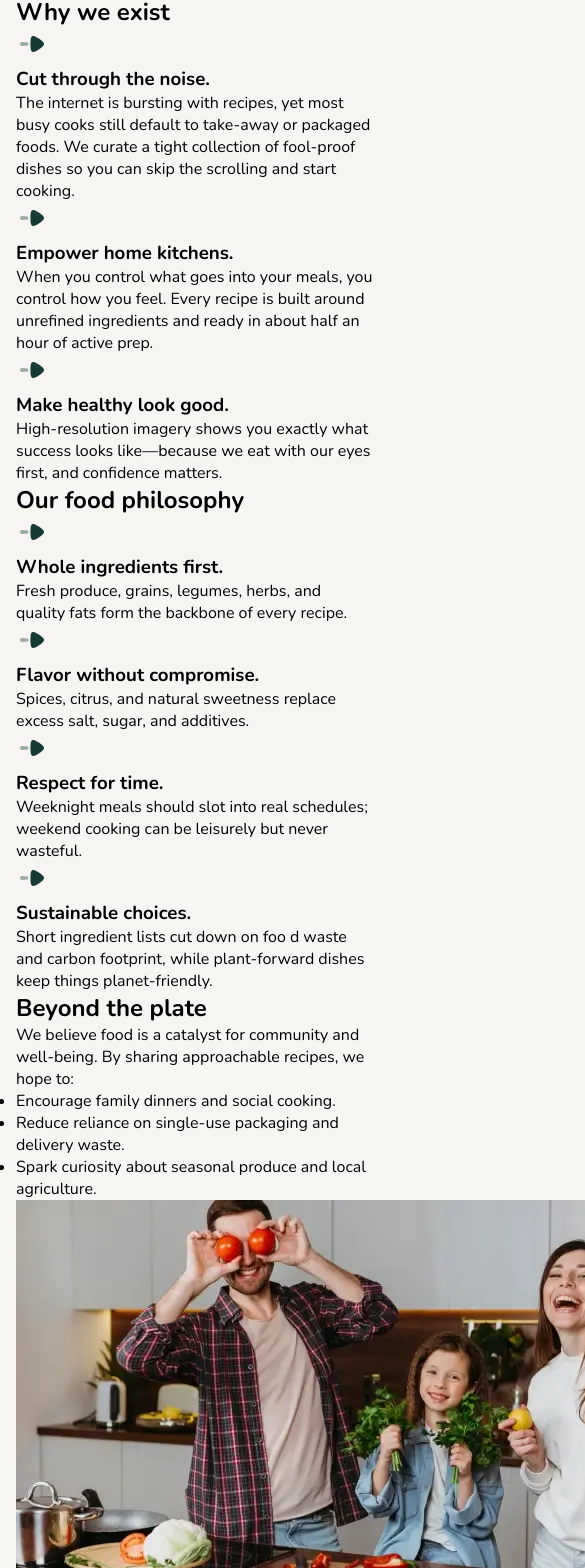
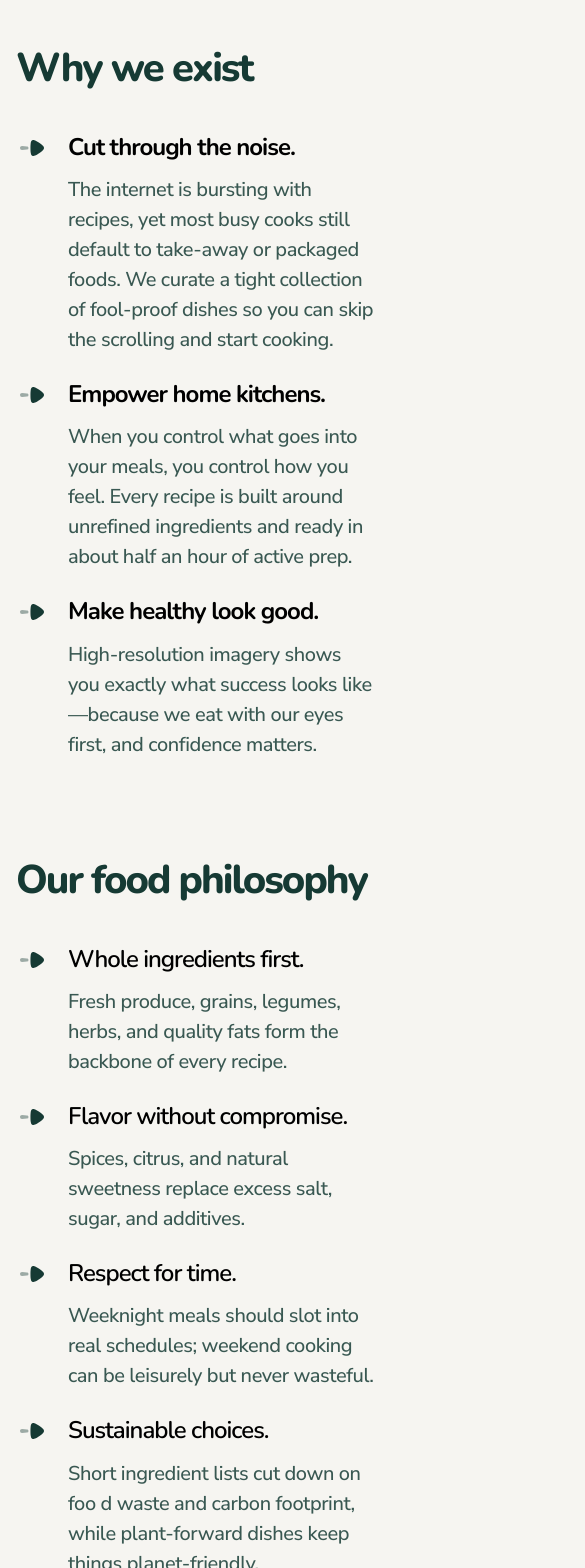
Before and after one commit to niiquash/recipe-finder, a React (Vite) app: page /about in a window 390 px wide. Shown: the part 1099-2667 px from the top of the page, 585 px wide, since content can reach past the window. Built offline with nearby package versions, Linux system fonts and the light colour scheme.

Commit message:
- Complete about page mobile screen width

```diff
--- a/src/components/browse-recipes/BrowseRecipes.css
+++ b/src/components/browse-recipes/BrowseRecipes.css
@@ -2,7 +2,6 @@
 * Action Section
 ************************************************/
 .action-section {
-  margin-top: 64px;
   background-color: #e9ede8;
   border-radius: 16px;
   padding: 48px 16px;
--- a/src/pages/about-page/AboutPage.css
+++ b/src/pages/about-page/AboutPage.css
@@ -1,3 +1,6 @@
+/****************************
+* Mission Section
+****************************/
 .about-page-container {
   padding-left: 16px;
   padding-right: 16px;
@@ -67,3 +70,138 @@
   right: 0;
   bottom: 30%;
 }
+
+/****************************
+* Exist Section
+****************************/
+.exist-section {
+  display: flex;
+  flex-direction: column;
+  gap: 40px;
+  padding-top: 48px;
+  padding-bottom: 48px;
+}
+
+.exist-section h2 {
+  font-size: 40px;
+  font-weight: 800;
+  line-height: 120%;
+  letter-spacing: -2px;
+  color: #163a34;
+}
+
+.exist-bullets {
+  display: flex;
+  flex-direction: column;
+  gap: 24px;
+}
+
+.exist-bullet-point {
+  display: flex;
+  align-items: start;
+  gap: 20px;
+}
+
+.exist-article h3 {
+  font-size: 24px;
+  font-weight: 700;
+  line-height: 130%;
+  letter-spacing: -1px;
+}
+
+.exist-article p {
+  margin-top: 12px;
+  font-family: "Nunito Sans", sans-serif;
+  font-size: 20px;
+  font-weight: 500;
+  line-height: 150%;
+  letter-spacing: -0.4px;
+  color: #395852;
+}
+
+/****************************
+* Philosophy Section
+****************************/
+.philosophy-section {
+  display: flex;
+  flex-direction: column;
+  gap: 40px;
+  padding-top: 48px;
+  padding-bottom: 48px;
+}
+
+.philosophy-section h2 {
+  font-size: 40px;
+  font-weight: 800;
+  line-height: 120%;
+  letter-spacing: -2px;
+  color: #163a34;
+}
+
+.philosophy-bullets {
+  display: flex;
+  flex-direction: column;
+  gap: 24px;
+}
+
+.philosophy-bullet-point {
+  display: flex;
+  align-items: start;
+  gap: 20px;
+}
+
+.philosophy-article h3 {
+  font-size: 24px;
+  font-weight: 600;
+  line-height: 130%;
+  letter-spacing: -1px;
+}
+
+.philosophy-article p {
+  font-family: "Nunito Sans", sans-serif;
+  margin-top: 12px;
+  font-size: 20px;
+  font-weight: 500;
+  line-height: 150%;
+  letter-spacing: -0.4px;
+  color: #395852;
+}
+/****************************
+* Beyond Section
+****************************/
+.beyond-section {
+  padding-top: 48px;
+  padding-bottom: 48px;
+  display: flex;
+  flex-direction: column;
+  gap: 32px;
+}
+
+.beyond-article h2 {
+  font-size: 40px;
+  font-weight: 800;
+  line-height: 120%;
+  letter-spacing: -2px;
+  color: #163a34;
+}
+
+.beyond-section p,
+.beyond-article-list {
+  font-family: "Nunito Sans", sans-serif;
+  margin-top: 12px;
+  font-size: 20px;
+  font-weight: 500;
+  line-height: 150%;
+  letter-spacing: -0.4px;
+  color: #395852;
+}
+
+.beyond-article-list {
+  padding-left: 32px;
+}
+
+.beyond-image-container,
+.beyond-image-container img {
+  width: 100%;
+  border-radius: 10px;
+}
--- a/src/pages/about-page/AboutPage.jsx
+++ b/src/pages/about-page/AboutPage.jsx
@@ -35,12 +35,12 @@ const AboutPage = () => {
           />
         </div>
       </section>
-      <section>
+      <section className="exist-section">
         <h2>Why we exist</h2>
-        <div>
-          <div>
+        <div className="exist-bullets">
+          <div className="exist-bullet-point">
             <img src={BulletPoint} alt="Right arrow" />
-            <article>
+            <article className="exist-article">
               <h3>Cut through the noise.</h3>
               <p>
                 The internet is bursting with recipes, yet most busy cooks still
@@ -50,9 +50,9 @@ const AboutPage = () => {
               </p>
             </article>
           </div>
-          <div>
+          <div className="exist-bullet-point">
             <img src={BulletPoint} alt="Right arrow" />
-            <article>
+            <article className="exist-article">
               <h3>Empower home kitchens.</h3>
               <p>
                 When you control what goes into your meals, you control how you
@@ -61,9 +61,9 @@ const AboutPage = () => {
               </p>
             </article>
           </div>
-          <div>
+          <div className="exist-bullet-point">
             <img src={BulletPoint} alt="Right arrow" />
-            <article>
+            <article className="exist-article">
               <h3>Make healthy look good.</h3>
               <p>
                 High-resolution imagery shows you exactly what success looks
@@ -73,12 +73,12 @@ const AboutPage = () => {
           </div>
         </div>
       </section>
-      <section>
+      <section className="philosophy-section">
         <h2>Our food philosophy</h2>
-        <div>
-          <div>
+        <div className="philosophy-bullets">
+          <div className="philosophy-bullet-point">
             <img src={BulletPoint} alt="Right arrow" />
-            <article>
+            <article className="philosophy-article">
               <h3>Whole ingredients first.</h3>
               <p>
                 Fresh produce, grains, legumes, herbs, and quality fats form the
@@ -86,9 +86,9 @@ const AboutPage = () => {
               </p>
             </article>
           </div>
-          <div>
+          <div className="philosophy-bullet-point">
             <img src={BulletPoint} alt="Right arrow" />
-            <article>
+            <article className="philosophy-article">
               <h3>Flavor without compromise.</h3>
               <p>
                 Spices, citrus, and natural sweetness replace excess salt,
@@ -96,9 +96,9 @@ const AboutPage = () => {
               </p>
             </article>
           </div>
-          <div>
+          <div className="philosophy-bullet-point">
             <img src={BulletPoint} alt="Right arrow" />
-            <article>
+            <article className="philosophy-article">
               <h3>Respect for time.</h3>
               <p>
                 Weeknight meals should slot into real schedules; weekend cooking
@@ -106,9 +106,9 @@ const AboutPage = () => {
               </p>
             </article>
           </div>
-          <div>
+          <div className="philosophy-bullet-point">
             <img src={BulletPoint} alt="Right arrow" />
-            <article>
+            <article className="philosophy-article">
               <h3>Sustainable choices.</h3>
               <p>
                 Short ingredient lists cut down on foo d waste and carbon
@@ -119,14 +119,14 @@ const AboutPage = () => {
           </div>
         </div>
       </section>
-      <section>
-        <article>
+      <section className="beyond-section">
+        <article className="beyond-article">
           <h2>Beyond the plate</h2>
           <p>
             We believe food is a catalyst for community and well-being. By
             sharing approachable recipes, we hope to:
           </p>
-          <ul>
+          <ul className="beyond-article-list">
             <li>Encourage family dinners and social cooking.</li>
             <li>Reduce reliance on single-use packaging and delivery waste.</li>
             <li>
@@ -134,7 +134,7 @@ const AboutPage = () => {
             </li>
           </ul>
         </article>
-        <div>
+        <div className="beyond-image-container">
           <img src={BeyondThePlateImage} alt="A happy family in the kitchen." />
         </div>
       </section>
--- a/src/pages/home-page/HomePage.css
+++ b/src/pages/home-page/HomePage.css
@@ -131,6 +131,7 @@
 ************************************************/
 .support-section {
   margin-top: 64px;
+  padding-bottom: 64px;
   display: flex;
   flex-direction: column;
   gap: 32px;
@@ -159,64 +160,6 @@
   width: 100%;
   border-radius: 10px;
 }
-/************************************************
-* Action Section
-************************************************/
-/* .action-section {
-  margin-top: 64px;
-  background-color: #e9ede8;
-  border-radius: 16px;
-  padding-top: 48px;
-  padding-bottom: 48px;
-  text-align: center;
-}
-
-.fork-icon,
-.knife-icon {
-  display: none;
-}
-
-.action-section h2 {
-  font-size: 40px;
-  font-weight: 800;
-  line-height: 120%;
-  letter-spacing: -2px;
-  color: #163a34;
-}
-
-.action-section p {
-  margin-top: 12px;
-  font-family: "Nunito Sans", sans-serif;
-  font-size: 20px;
-  font-weight: 500;
-  line-height: 150%;
-  letter-spacing: -0.4px;
-  color: #395852;
-  padding: 0 16px;
-}
-
-.action-button {
-  margin-top: 32px;
-  text-decoration: none;
-  display: inline-block;
-  padding: 16px 32px;
-  border: none;
-  border-radius: 10px;
-  background-color: #163a34;
-  color: #fff;
-
-  font-family: "Nunito", sans-serif;
-  font-size: 20px;
-  font-weight: 700;
-  line-height: 140%;
-  letter-spacing: -0.5px;
-  transition: background-color 0.3s ease;
-  cursor: pointer;
-}
-
-.action-button:hover {
-  background-color: #395852;
-} */
 
 @media (min-width: 768px) {
   /************************************************
@@ -275,42 +218,6 @@
   .support-section-content h2 {
     font-size: 48px;
   }
-
-  /************************************************
-  * Action Section
-  ************************************************/
-  /* .action-section {
-    margin-top: 80px;
-    padding-top: 80px;
-    padding-bottom: 80px;
-    position: relative;
-  }
-
-  .action-section h2 {
-    font-size: 48px;
-  }
-
-  .action-button {
-    margin-top: 40px;
-  }
-
-  .fork-icon,
-  .knife-icon {
-    display: block;
-    position: absolute;
-    width: 170px;
-    height: auto;
-  }
-
-  .fork-icon {
-    top: 50%;
-    left: -6%;
-  }
-
-  .knife-icon {
-    bottom: 68%;
-    right: -2%;
-  } */
 }
 
 @media (min-width: 1440px) {
@@ -402,28 +309,4 @@
   .support-section h2 {
     letter-spacing: -3px;
   }
-
-  /************************************************
-  * Action Section
-  ************************************************/
-  /* .action-section {
-    margin-top: 96px;
-    padding-top: 96px;
-    padding-bottom: 96px;
-  }
-
-  .fork-icon,
-  .knife-icon {
-    width: 300px;
-  }
-
-  .fork-icon {
-    top: 10%;
-    left: 0%;
-  }
-
-  .knife-icon {
-    bottom: 10%;
-    right: 0%;
-  } */
 }
```
